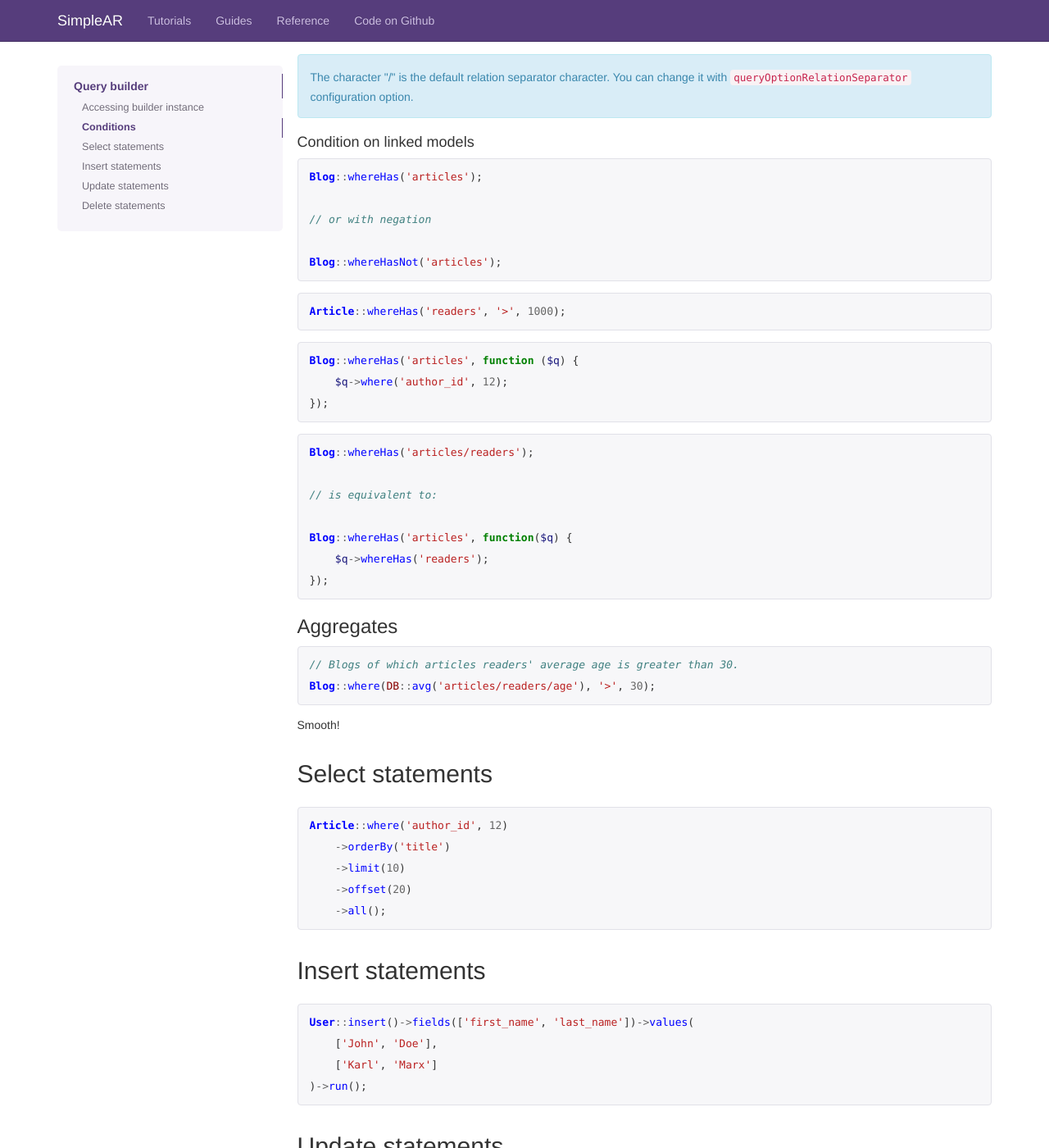
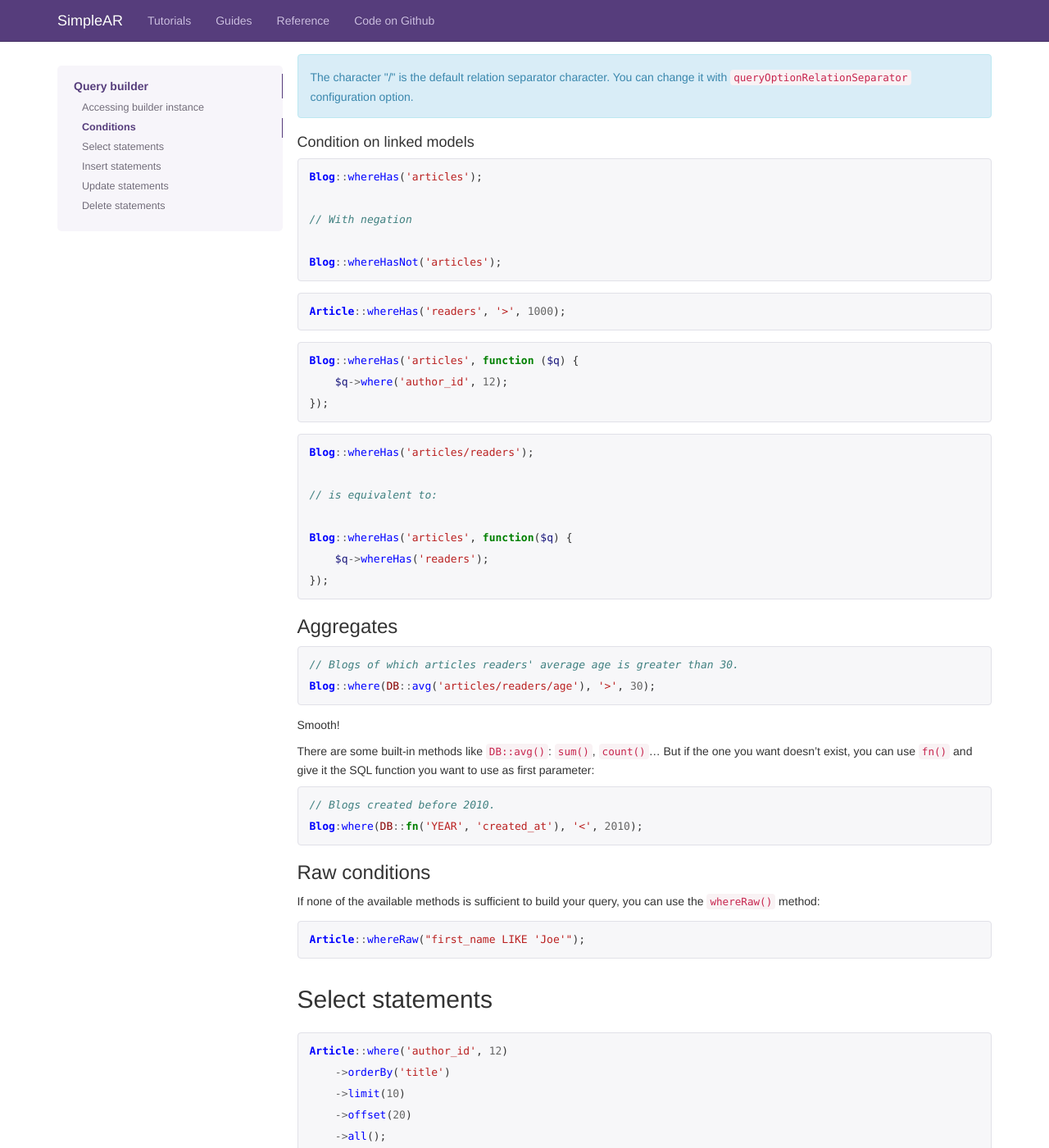
Before and after one commit to Lebugg/SimpleAR, a Jekyll site: the page built from articles/guides/builder.md, in a window 1280 px wide and 1400 px high, scrolled down 4104 px. Shown: the whole window at 82% size. Built offline with Jekyll 4.4.1, drawn with Linux system fonts in a browser that asks for light colours; some web fonts are replaced; Markdown is read by kramdown in place of the engine named in the settings.

Commit message:
Add raw conditions section

```diff
--- a/articles/guides/builder.md
+++ b/articles/guides/builder.md
@@ -224,7 +224,7 @@ it with <code>queryOptionRelationSeparator</code> configuration option.
 {% highlight php startinline %}
 Blog::whereHas('articles');
 
-// or with negation
+// With negation
 
 Blog::whereHasNot('articles');
 {% endhighlight %}
@@ -257,6 +257,23 @@ Blog::where(DB::avg('articles/readers/age'), '>', 30);
 {% endhighlight %}
 Smooth!
 
+There are some built-in methods like `DB::avg()`: `sum()`, `count()`... But if
+the one you want doesn't exist, you can use `fn()` and give it the SQL
+function you want to use as first parameter:
+{% highlight php startinline %}
+// Blogs created before 2010.
+Blog:where(DB::fn('YEAR', 'created_at'), '<', 2010);
+{% endhighlight %}
+
+### Raw conditions
+If none of the available methods is sufficient to build your query, you can use
+the `whereRaw()` method:
+
+{% highlight php startinline %}
+Article::whereRaw("first_name LIKE 'Joe'");
+{% endhighlight %}
+
+
 ## Select statements
 
 {% highlight php startinline %}
```
